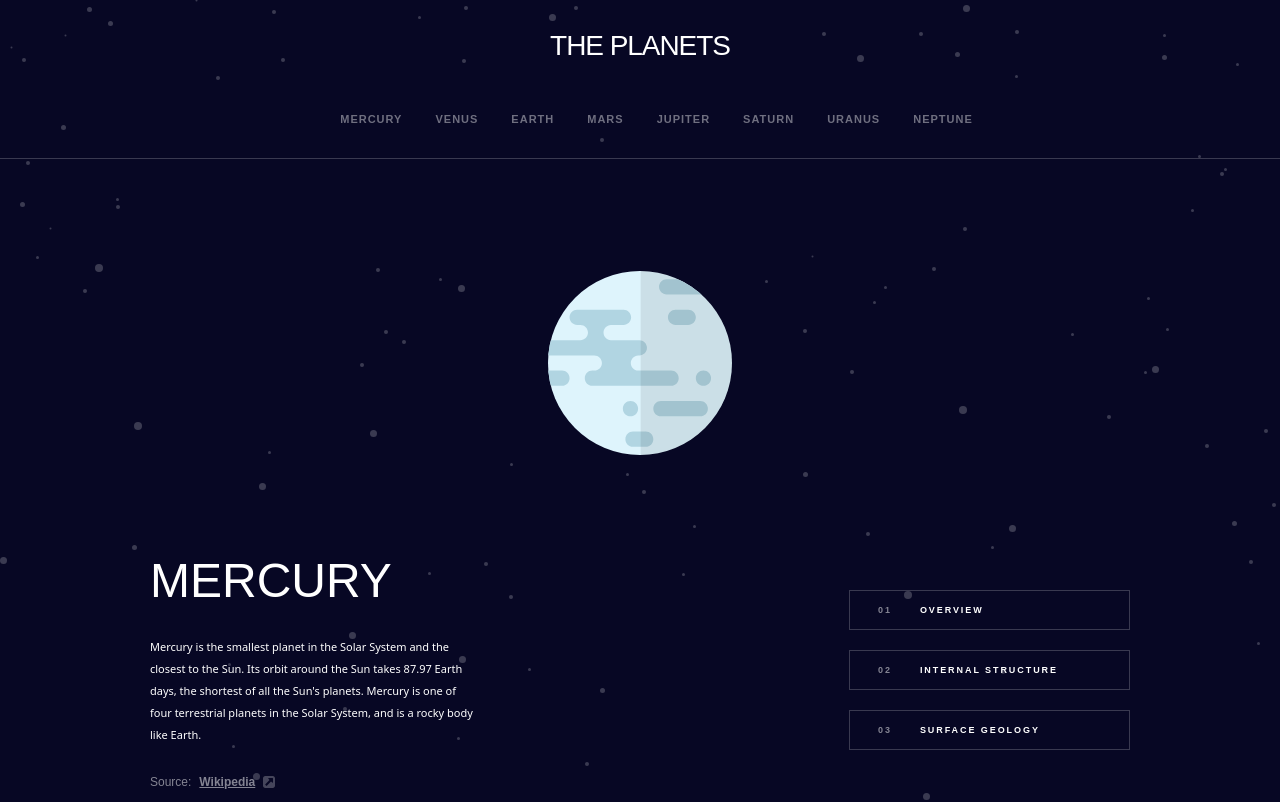
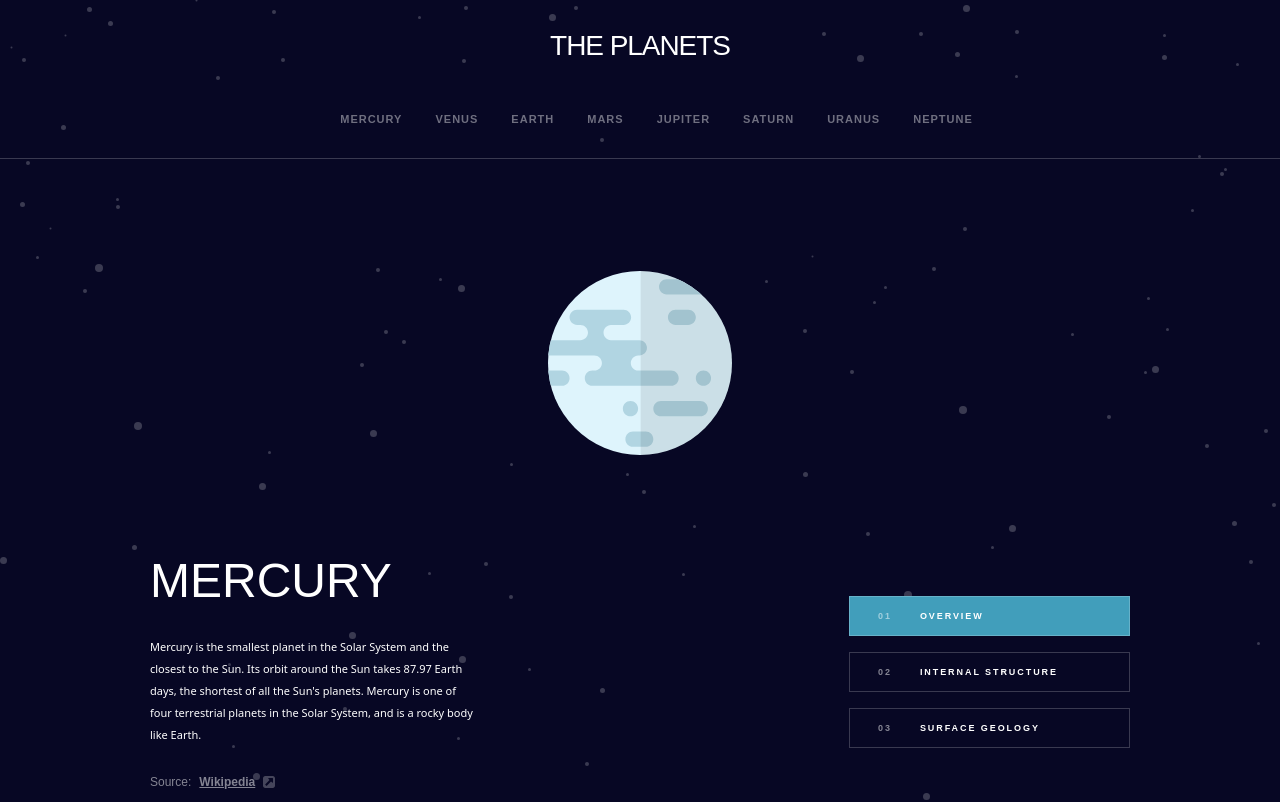
Before and after one commit to EkaAbashidze/Planets-Facts-Site, a React (Create React App) app: page /mercury in a window 1280 px wide. Shown: the top 802 px of the page. Built offline with nearby package versions, Linux system fonts and the light colour scheme.

Commit message:
final changes

```diff
--- a/src/Components/Button.jsx
+++ b/src/Components/Button.jsx
@@ -1,26 +1,27 @@
 import React from "react";
 
-export default function Button({ number, text, onClick, name }) {
-  const hover = "hover:bg-" + name.toLowerCase();
+export default function Button({ number, text, onClick, color, active }) {
 
-  console.log(hover);
+
   return (
     <div className="group">
-      <button
+      <button style={{backgroundColor: active ? color : "transparent" }}
         onClick={() => onClick()}
-        className={
-          "flex items-center font-spartan font-bold justify-start gap-x-7 uppercase w-[350px] h-[46px] md:h-[40px] lg:h-12 border sm:border-none sm:p-0 sm:w-auto sm:opacity-50 hover:opacity-100 border-white border-opacity-20 transition-all duration-300 ease-linear text-[9px] leading-[25px] tracking-[1.93px] lg:text-[12px] lg:tracking-[2.57px] sm:hover:bg-transparent lg:leading-[25px] md:w-[281px] " +
-          hover
-        }
+        className="flex sm:hidden items-center font-spartan font-bold justify-start gap-x-7 uppercase w-[350px] h-[46px] md:h-[40px] lg:h-12 border sm:border-none sm:p-0 sm:w-auto sm:opacity-50 hover:opacity-100 border-white border-opacity-20 transition-all duration-300 ease-linear text-[9px] leading-[25px] tracking-[1.93px] lg:text-[12px] lg:tracking-[2.57px] sm:hover:bg-transparent lg:leading-[25px] md:w-[281px] hover:bg-[#D8D8D8] hover:bg-opacity-20 "
       >
         <h3 className="opacity-50 pl-7 sm:hidden ">{number}</h3>
         {text}
       </button>
-      <div
-        className={
-          "h-[4px] w-auto sm:hover:bg-transparent md:hover:bg-transparent sm:group-hover:visible group-" +
-          hover
-        }
+      <button
+        onClick={() => onClick()}
+        className="sm:flex hidden items-center font-spartan font-bold justify-start gap-x-7 uppercase w-[350px] h-[46px] md:h-[40px] lg:h-12 border sm:border-none sm:p-0 sm:w-auto sm:opacity-50 hover:opacity-100 border-white border-opacity-20 transition-all duration-300 ease-linear text-[9px] leading-[25px] tracking-[1.93px] lg:text-[12px] lg:tracking-[2.57px] sm:hover:bg-transparent lg:leading-[25px] md:w-[281px] hover:bg-[#D8D8D8] hover:bg-opacity-20 "
+      >
+        <h3 className="opacity-50 pl-7 sm:hidden ">{number}</h3>
+        {text}
+      </button>
+      <div style={{backgroundColor: active ? color : "transparent" }}
+        className=
+          "hidden sm:block h-[4px] w-auto sm:hover:bg-transparent md:hover:bg-transparent sm:group-hover:visible group-"
       ></div>
     </div>
   );
--- a/src/Components/Planet.jsx
+++ b/src/Components/Planet.jsx
@@ -16,6 +16,7 @@ export default function Planet({ data }) {
   const [geologyClicked, setGeologyClicked] = useState(false);
   const [currentText, setCurrentText] = useState(planet.overview.content);
   const [currentSource, setCurrentSource] = useState(planet.overview.source);
+  const [activeBtn, setActiveBtn] = useState("OVERVIEW");
 
   useEffect(() => {
     const planetOne = data.find((planet) => planet.name.toLowerCase() === name);
@@ -27,29 +28,34 @@ export default function Planet({ data }) {
 
   return (
     <>
-
-      <div className="text-white hidden sm:flex justify-between pr-[24px] pl-[24px]" >
-      <Button onClick={() => {
+      <div className="text-white hidden sm:flex justify-between pr-[24px] pl-[24px]">
+        <Button
+          onClick={() => {
             setCurrentSvg(planet.images.planet);
             setCurrentText(planet.overview.content);
             setCurrentSource(planet.overview.source);
+            setActiveBtn("OVERVIEW");
             if (geologyClicked) {
               setGeologyClicked(false);
             }
           }}
           text="OVERVIEW"
-              name={planet.name}/>
+          color={planet.color}
+          active={activeBtn === "OVERVIEW"}
+        />
         <Button
           onClick={() => {
             setCurrentSvg(planet.images.internal);
             setCurrentText(planet.structure.content);
             setCurrentSource(planet.structure.source);
+            setActiveBtn("Structure");
             if (geologyClicked) {
               setGeologyClicked(false);
             }
           }}
           text="Structure"
-              name={planet.name}
+          color={planet.color}
+          active={activeBtn === "Structure"}
         />
         <Button
           onClick={() => {
@@ -57,19 +63,22 @@ export default function Planet({ data }) {
             setGeologyClicked(!geologyClicked);
             setCurrentText(planet.geology.content);
             setCurrentSource(planet.geology.source);
+            setActiveBtn("Surface");
           }}
-              text="Surface "
-              name={planet.name}
+          text="Surface"
+          color={planet.color}
+          active={activeBtn === "Surface"}
         />
-
       </div>
-              <div className="h-[1px] w-full bg-white opacity-20 hidden sm:block" ></div>
-
+      <div className="h-[1px] w-full bg-white opacity-20 hidden sm:block"></div>
 
       <div className="flex items-center sm:text-center justify-center lg:gap-x-48 lg:mt-32 lg:pr-[165px] lg:pl-[165px] flex-col lg:flex-row ">
-
         <div className="flex flex-col items-center">
-          <img src={currentSvg} alt="Planet" className="top-[554px] sm:h-auto sm:w-[38.49%] md:h-auto sm:mt-[95px] sm:mb-[98px] md:mt-[112px] md:mb-[95px] md:w-[63.4%]"/>
+          <img
+            src={currentSvg}
+            alt="Planet"
+            className="top-[554px] sm:h-auto sm:w-[38.49%] md:h-auto sm:mt-[95px] sm:mb-[98px] md:mt-[112px] md:mb-[95px] md:w-[63.4%]"
+          />
           {!geologyClicked ? null : (
             <img
               src={planet.images.geology}
@@ -79,55 +88,57 @@ export default function Planet({ data }) {
           )}
         </div>
 
-          <div className="md:flex md:flex-row md:justify-around md:w-full text-white md:gap-x-[69px] md:mx-[40px] md:items-center" >
-
-
+        <div className="md:flex md:flex-row md:justify-around md:w-full text-white md:gap-x-[69px] md:mx-[40px] md:items-center">
           <div>
-
-
             <div className="text-white lg:max-w-[350px] flex flex-col sm:items-center ">
               <h1 className="uppercase font-antonio font-normal lg:text-[80px] lg:leading-[104px] text-[40px] leading-[52px] md:text-[48px] md:leading-[62px] ">
                 {planet.name}
               </h1>
-          <p className="my-6 font-normal lg:leading-[25px] lg:text-[14px] max-w-[330px] md:max-w-[330px] text-[11px] leading-[22px] lg:min-h-[175px]">{currentText}</p>
+              <p className="my-6 font-normal lg:leading-[25px] lg:text-[14px] max-w-[330px] md:max-w-[330px] text-[11px] leading-[22px] lg:min-h-[175px]">
+                {currentText}
+              </p>
               <a
                 className="flex lg:mb-10 opacity-50 items-center gap-x-2 mb-0 font-normal lg:text-[14px] lg:leading-[25px] font-spartan text-[12px] leading-[25px]"
                 target="_blank"
                 href={currentSource}
               >
-            Source: <b className="underline font-bold" >Wikipedia</b> <IconSource />{" "}
+                Source: <b className="underline font-bold">Wikipedia</b>{" "}
+                <IconSource />{" "}
               </a>
             </div>
           </div>
 
           <div>
-
             <div className="flex flex-col items-start gap-y-4 sm:hidden ">
               <Button
                 onClick={() => {
                   setCurrentSvg(planet.images.planet);
                   setCurrentText(planet.overview.content);
                   setCurrentSource(planet.overview.source);
+                  setActiveBtn("OVERVIEW");
                   if (geologyClicked) {
                     setGeologyClicked(false);
                   }
                 }}
                 number="01"
                 text="OVERVIEW"
-              name={planet.name}
+                color={planet.color}
+                active={activeBtn === "OVERVIEW"}
               />
               <Button
                 onClick={() => {
                   setCurrentSvg(planet.images.internal);
                   setCurrentText(planet.structure.content);
                   setCurrentSource(planet.structure.source);
+                  setActiveBtn("Internal Structure");
                   if (geologyClicked) {
                     setGeologyClicked(false);
                   }
                 }}
                 number="02"
                 text="Internal Structure"
-              name={planet.name}
+                color={planet.color}
+                active={activeBtn === "Internal Structure"}
               />
               <Button
                 onClick={() => {
@@ -135,17 +146,16 @@ export default function Planet({ data }) {
                   setGeologyClicked(!geologyClicked);
                   setCurrentText(planet.geology.content);
                   setCurrentSource(planet.geology.source);
+                  setActiveBtn("Surface Geology");
                 }}
                 number="03"
                 text="Surface Geology"
-              name={planet.name}
+                color={planet.color}
+                active={activeBtn === "Surface Geology"}
               />
             </div>
           </div>
-
         </div>
-
-
       </div>
 
       <div className="flex lg:mt-[87px] mt-[27px] justify-between lg:gap-x-8 md:gap-x-[11px] sm:flex-col sm:items-center sm:gap-y-2 sm:mt-[28px] md:mx-[39px] lg:mx-[165px]">
--- a/src/data.json
+++ b/src/data.json
@@ -1,7 +1,7 @@
 [
   {
     "name": "Mercury",
-    "color": "#1ec2a4",
+    "color": "#419EBB",
     "overview": {
       "content": "Mercury is the smallest planet in the Solar System and the closest to the Sun. Its orbit around the Sun takes 87.97 Earth days, the shortest of all the Sun's planets. Mercury is one of four terrestrial planets in the Solar System, and is a rocky body like Earth.",
       "source": "https://en.wikipedia.org/wiki/Mercury_(planet)"
@@ -26,6 +26,7 @@
   },
   {
     "name": "Venus",
+    "color": "#EDA249",
     "overview": {
       "content": "Venus is the second planet from the Sun. It is named after the Roman goddess of love and beauty. As the brightest natural object in Earth's night sky after the Moon, Venus can cast shadows and can be, on rare occasions, visible to the naked eye in broad daylight.",
       "source": "https://en.wikipedia.org/wiki/Venus"
@@ -50,6 +51,7 @@
   },
   {
     "name": "Earth",
+    "color": "#6f2ed6",
     "overview": {
       "content": "Third planet from the Sun and the only known planet to harbor life. About 29.2% of Earth's surface is land with remaining 70.8% is covered with water. Earth's distance from the Sun, physical properties and geological history have allowed life to evolve and thrive.",
       "source": "https://en.wikipedia.org/wiki/Earth"
@@ -74,6 +76,7 @@
   },
   {
     "name": "Mars",
+    "color": "#D14C32",
     "overview": {
       "content": "Mars is the fourth planet from the Sun and the second-smallest planet in the Solar System, being larger than only Mercury. In English, Mars carries the name of the Roman god of war and is often referred to as the \"Red Planet\".",
       "source": "https://en.wikipedia.org/wiki/Mars"
@@ -98,6 +101,7 @@
   },
   {
     "name": "Jupiter",
+    "color": "#D83A34",
     "overview": {
       "content": "Jupiter is the fifth planet from the Sun and the largest in the Solar System. It is a gas giant with a mass two and a half times that of all the other planets in the Solar System combined, but less than one-thousandth the mass of the Sun.",
       "source": "https://en.wikipedia.org/wiki/Jupiter"
@@ -122,6 +126,7 @@
   },
   {
     "name": "Saturn",
+    "color": "#1ec2a4",
     "overview": {
       "content": "Saturn is the sixth planet from the Sun and the second-largest in the Solar System, after Jupiter. It is a gas giant with an average radius of about nine and a half times that of Earth. It only has one-eighth the average density of Earth.",
       "source": "https://en.wikipedia.org/wiki/Saturn"
@@ -146,6 +151,7 @@
   },
   {
     "name": "Uranus",
+    "color": "#2d68f0",
     "overview": {
       "content": "Uranus is the seventh planet from the Sun. Its name is a reference to the Greek god of the sky, Uranus according to Greek mythology, was the great-grandfather of Ares. It has the third-largest planetary radius and fourth-largest planetary mass in the Solar System.",
       "source": "https://en.wikipedia.org/wiki/Uranus"
@@ -170,6 +176,7 @@
   },
   {
     "name": "Neptune",
+    "color": "#1ec2a4",
     "overview": {
       "content": "Neptune is the eighth and farthest-known Solar planet from the Sun. In the Solar System, it is the fourth-largest planet by diameter, the third-most-massive planet, and the densest giant planet. It is 17 times the mass of Earth, more massive than its near-twin Uranus.",
       "source": "https://en.wikipedia.org/wiki/Neptune"
```
Lines whose indentation alone changed are shown as unchanged.
